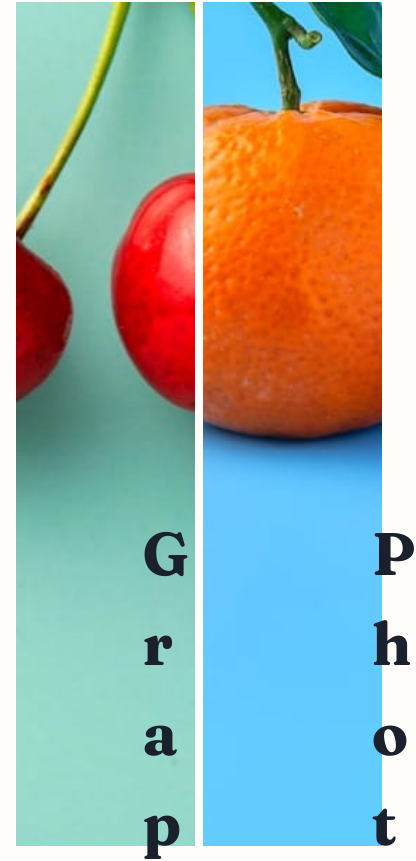
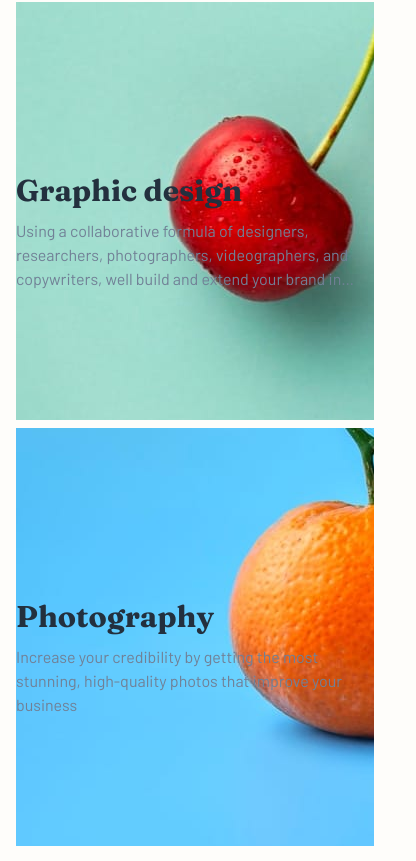
Before and after one commit to lo0oleta/sunnyside-agency, a Next.js app: page / in a window 390 px wide. Shown: the part 2456-3317 px from the top of the page, 416 px wide, since content can reach past the window. Built offline with nearby package versions, Linux system fonts and the light colour scheme.

Commit message:
insure that the About section is responsive

```diff
--- a/src/component/About.tsx
+++ b/src/component/About.tsx
@@ -116,67 +116,63 @@ export default function About() {
         </Flex>
       </Stack>
       <Stack minH={"100vh"} direction={{ base: "column", md: "row" }}>
-        <HStack>
-          <Box
-            w="50%"
-            h="100vh"
-            bgImage={graphic}
-            bgSize="cover"
-            bgAttachment="semi-fixed"
-            bgPos="50% 100%"
-            pos="relative"
-            bgRepeat="no-repeat"
-          >
+        <Flex
+          flex={1}
+          align={"center"}
+          justify={"center"}
+          bgImage={graphic}
+          bgRepeat="no-repeat"
+        >
+          <Stack w={"full"} maxW={"lg"}>
+            <Heading
+              fontSize={{ base: "3xl", md: "4xl", lg: "5xl" }}
+              fontFamily={"var(--font-fraunces)"}
+            >
+              <br />{" "}
+              <Text color={"desaturatedBlue"} as={"span"} noOfLines={2}>
+                Graphic design
+              </Text>{" "}
+            </Heading>
             <Text
-              fontSize="6xl"
-              mt={"60vh"}
-              fontFamily={"var(--font-fraunces)"}
-              marginInline={"15vh"}
-              fontWeight="bold"
+              fontSize={{ base: "md", lg: "lg" }}
+              color={"gray.500"}
+              noOfLines={3}
+              fontFamily={"var(--font-barlow)"}
             >
-              Graphic design
-            </Text>
-
-            <Text
-              fontSize="1xl"
-              fontFamily={"var(--font-barlow)"}
-              marginInline={"20vh"}
-            >
-              Using a collaborative formula of designers, researchers,{" "}
+              Using a collaborative formula of designers, researchers,
               photographers, videographers, and copywriters, well build and
               extend your brand in digital places.
             </Text>
-          </Box>
-          <Box
-            w="50%"
-            h="100vh"
-            bgImage={photography}
-            bgSize="cover"
-            bgAttachment="semi-fixed"
-            bgPos="50% 100%"
-            pos="relative"
-            bgRepeat="no-repeat"
-            alignItems="center"
-          >
+          </Stack>
+        </Flex>
+        <Flex
+          flex={1}
+          align={"center"}
+          justify={"center"}
+          bgRepeat="no-repeat"
+          bgImage={photography}
+        >
+          <Stack w={"full"} maxW={"lg"}>
+            <Heading
+              fontSize={{ base: "3xl", md: "4xl", lg: "5xl" }}
+              fontFamily={"var(--font-fraunces)"}
+            >
+              <br />{" "}
+              <Text color={"desaturatedBlue"} as={"span"} noOfLines={2}>
+                Photography
+              </Text>{" "}
+            </Heading>
             <Text
-              fontSize="6xl"
-              mt={"60vh"}
-              fontFamily={"var(--font-fraunces)"}
-              marginInline={"20vh"}
-              fontWeight="bold"
-            >
-              Photography
-            </Text>
-            <Text
-              fontSize="1xl"
+              fontSize={{ base: "md", lg: "lg" }}
+              color={"gray.500"}
+              noOfLines={3}
               fontFamily={"var(--font-barlow)"}
-              marginInline={"20vh"}
             >
               Increase your credibility by getting the most stunning,
               high-quality photos that improve your business
             </Text>
-          </Box>
-        </HStack>
+          </Stack>
+        </Flex>
       </Stack>
     </Container>
   );
```
